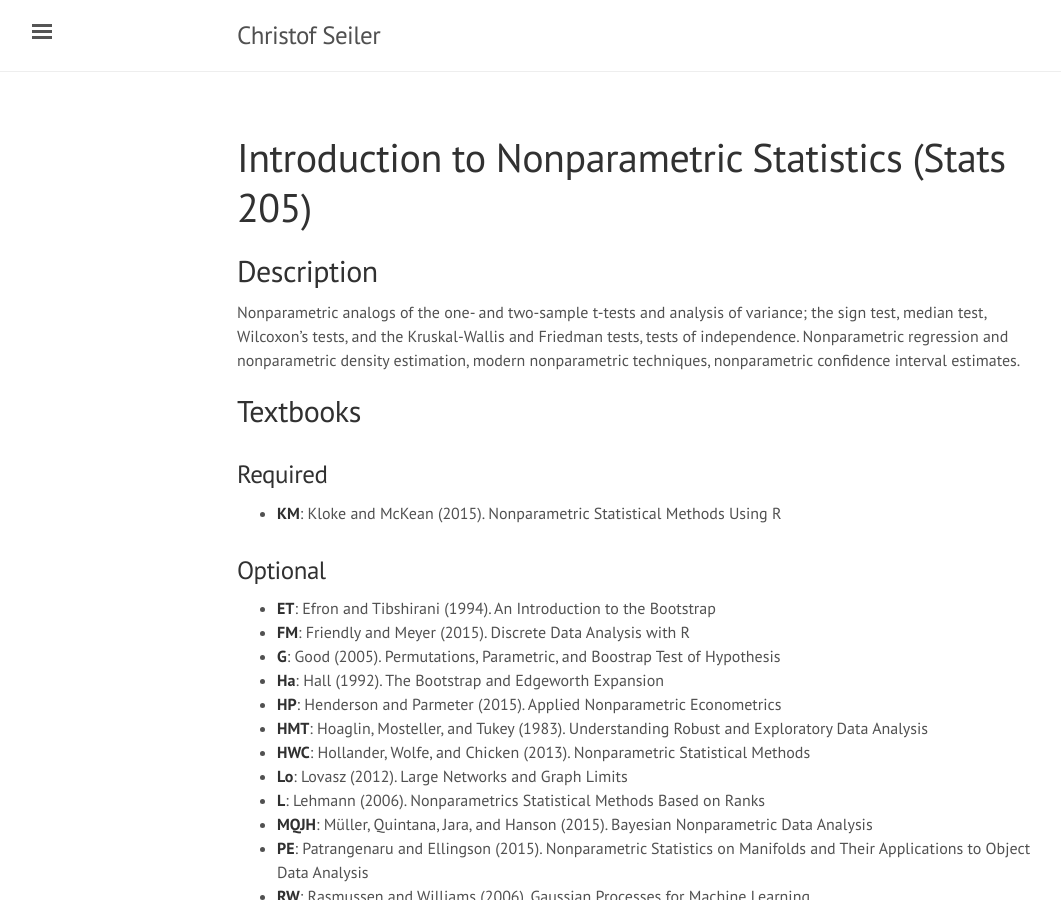
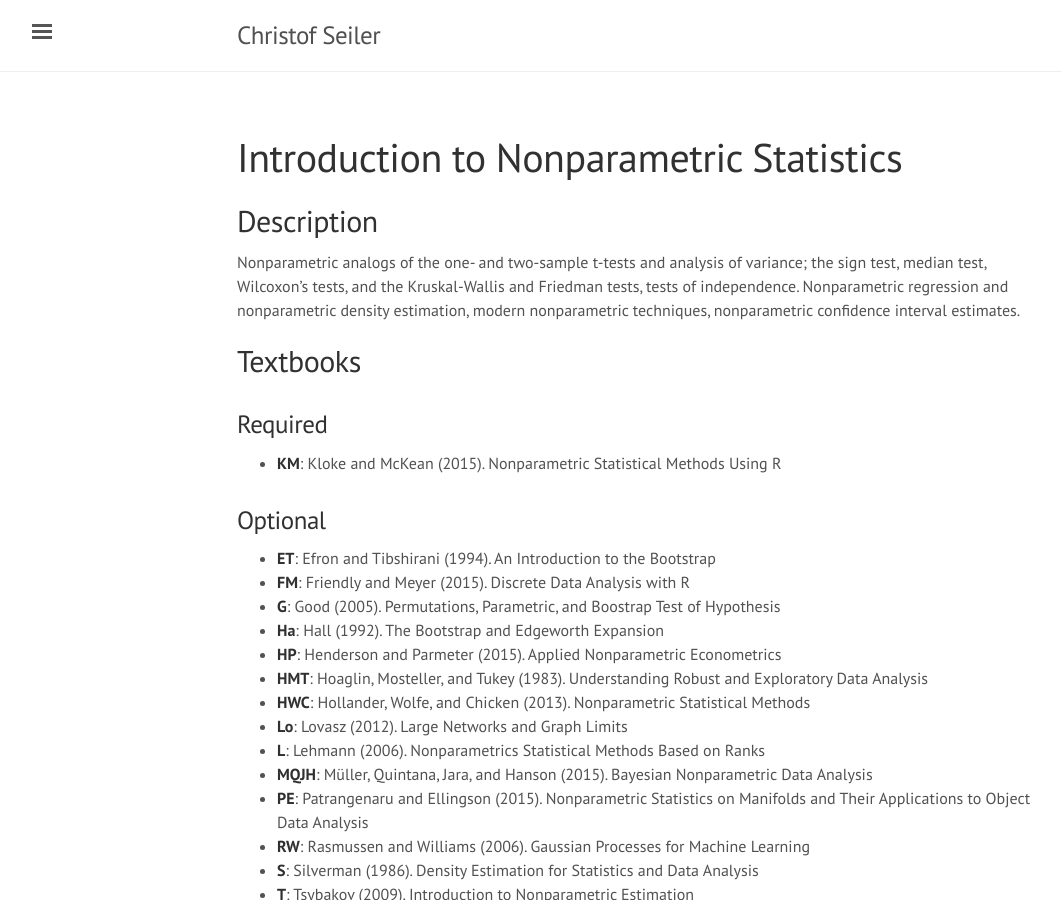
Before and after one commit to ChristofSeiler/ChristofSeiler.github.io, a Jekyll site: the page built from stats205.md, in a window 1280 px wide and 900 px high. Shown: the whole window, without its empty margins (3-1064 px from the left). Built offline with Jekyll 4.4.1, drawn with Linux system fonts in a browser that asks for light colours; formulas are drawn with MathJax 3.

Commit message:
removed course number

```diff
--- a/stats205.md
+++ b/stats205.md
@@ -3,7 +3,7 @@ layout: default
 title: Stats 205
 ---
 
-# Introduction to Nonparametric Statistics (Stats 205)
+# Introduction to Nonparametric Statistics
 
 ## Description
 Nonparametric analogs of the one- and two-sample t-tests and analysis of variance; the sign test, median test, Wilcoxon's tests, and the Kruskal-Wallis and Friedman tests, tests of independence. Nonparametric regression and nonparametric density estimation, modern nonparametric techniques, nonparametric confidence interval estimates.
```
